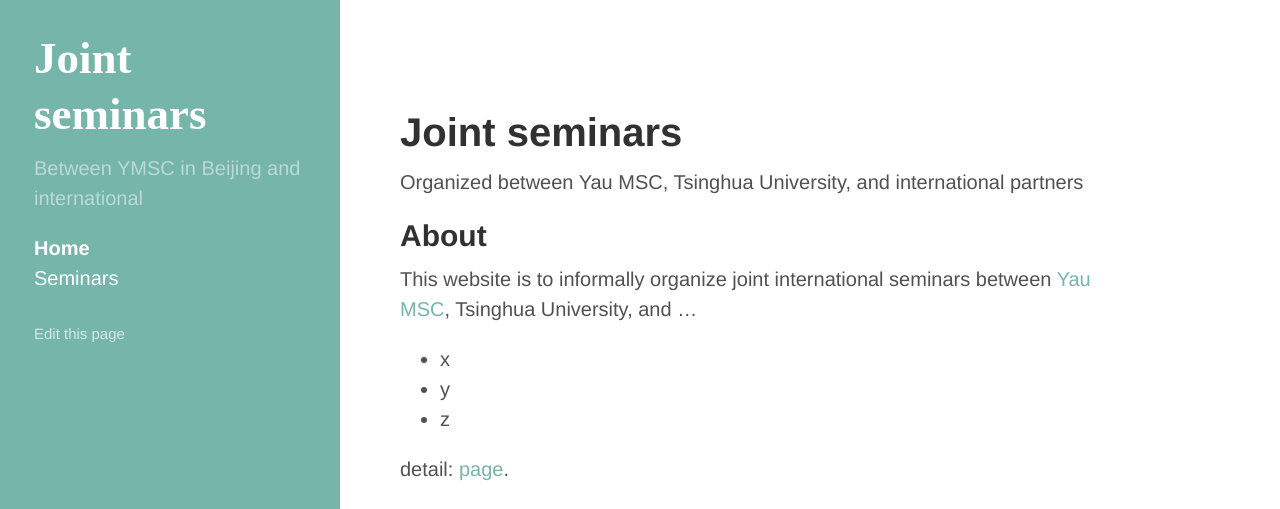
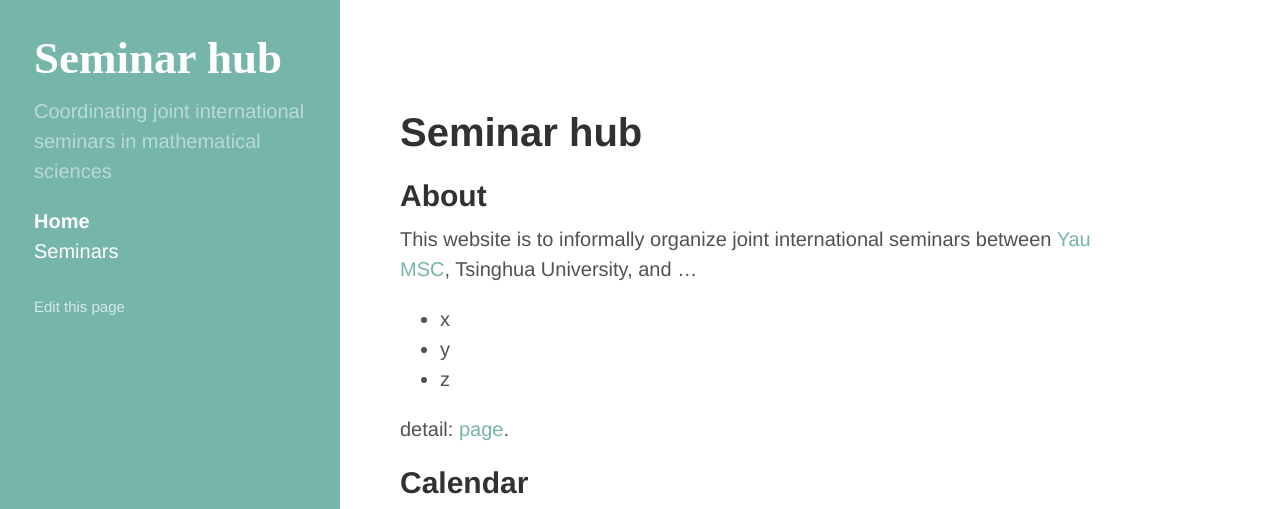
Before and after one commit to yau-msc-events/yau-msc-events.github.io, a Jekyll site: the page built from index.md, in a window 1280 px wide and 1240 px high. Shown: the top 509 px of the window. Built offline with Jekyll 4.4.1, drawn with Linux system fonts in a browser that asks for light colours.

Commit message:
Update _config.yml

```diff
--- a/_config.yml
+++ b/_config.yml
@@ -1,15 +1,14 @@
 # Dependencies
-markdown:         kramdown
-highlighter:      rouge
+# markdown:         kramdown
+# highlighter:      rouge
 
 # Permalinks
-permalink:        pretty
+# permalink:        pretty
 
 # Setup
-title:            'Joint seminars'
-description:      'Between YMSC in Beijing and international'
-tagline:          'Organized between Yau MSC, Tsinghua University, and international partners'
-location:         ''
+title:            'Seminar hub'
+description:      'Coordinating joint international seminars in mathematical sciences'
+location:         'Based at Yau MSC, Beijing'
 url:              https://w-donovan.github.io
 baseurl:          /
 
```
